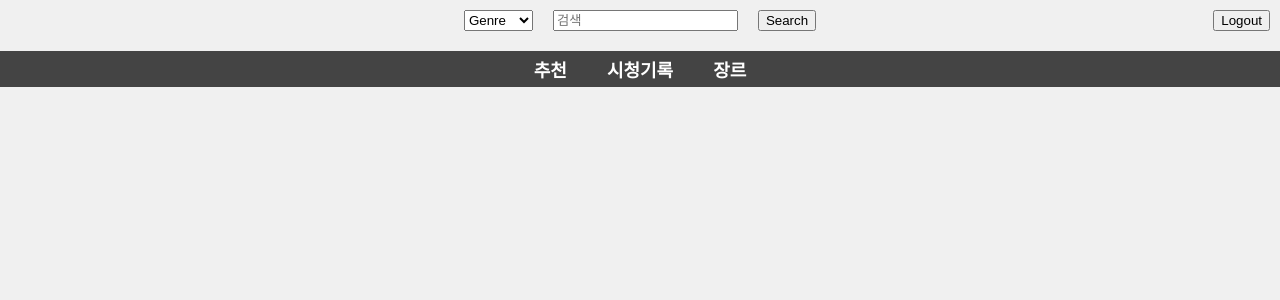
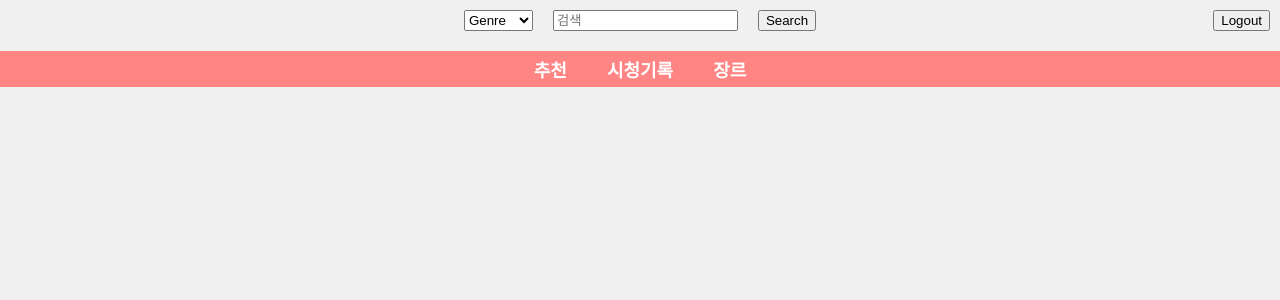
Before and after one commit to seoyeong10yun/SoftwareEngineering_Team14, a Django app: page /home/ in a window 1280 px wide. Shown: the top 300 px of the page. Run offline with Django 5.2, Linux system fonts and the light colour scheme.

Commit message:
style: menu bar color

```diff
--- a/static/myapp/css/style.css
+++ b/static/myapp/css/style.css
@@ -50,7 +50,7 @@ header {
 }
 
 .menu-bar {
-    background-color: #444;
+    background-color: #FF8585;
     display: flex;
     justify-content: center;
     /* 중앙 정렬 */
@@ -71,7 +71,7 @@ header {
     margin: 0;
     display: flex;
     justify-content: center;
-    background-color: #444;
+    background-color: #FF8585;
     align-items: center;
     /* 수직 중앙 정렬 */
     flex-wrap: nowrap;
@@ -94,11 +94,11 @@ header {
     font-size: 18px;
     padding: 5px;
     display: block;
-    background-color: #444;
+    background-color: #FF8585;
 }
 
 .menu-bar__menu-box-1 ul li a:hover {
-    background-color: #666;
+    background-color: #FF4343;
     justify-content: center;
 }
 
```
